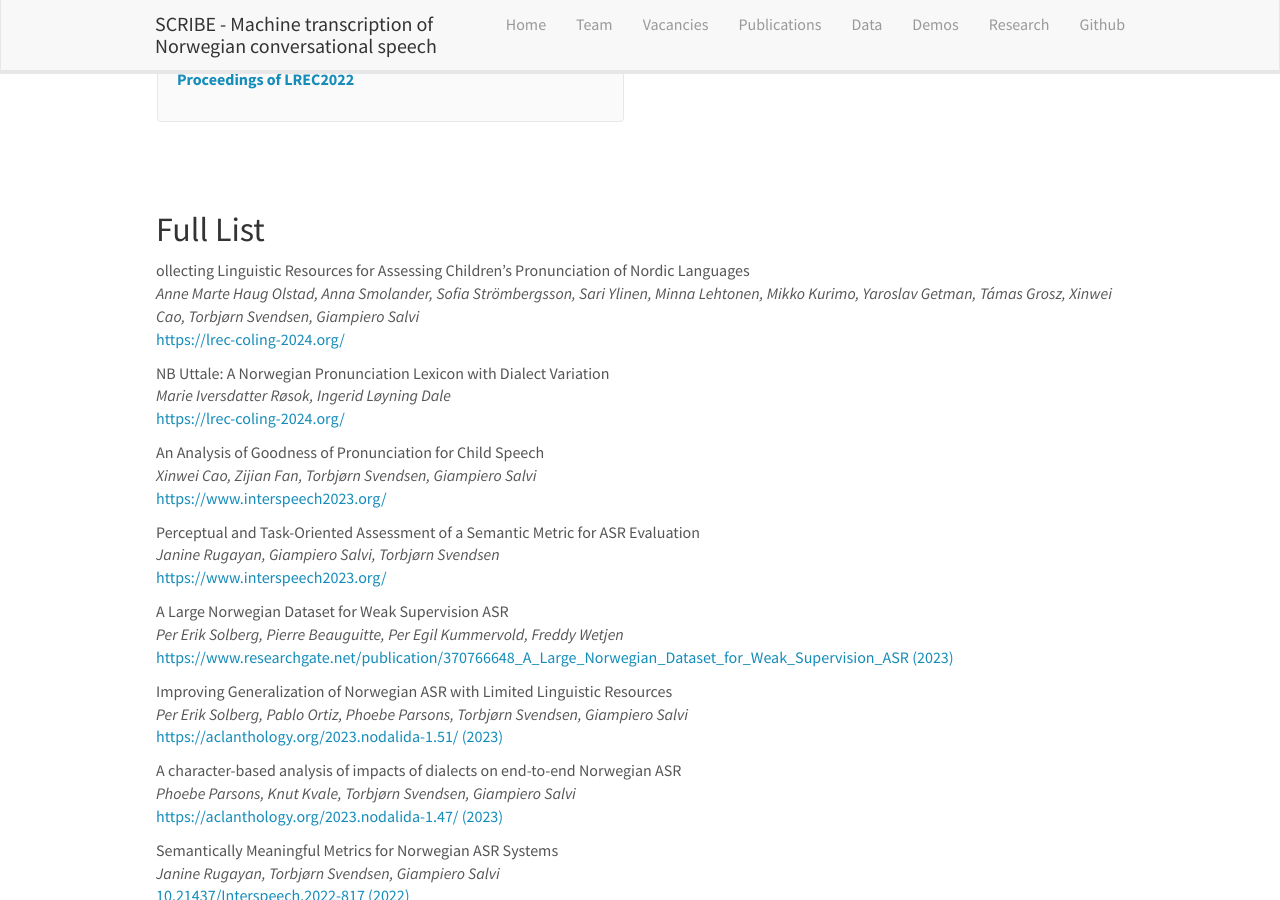
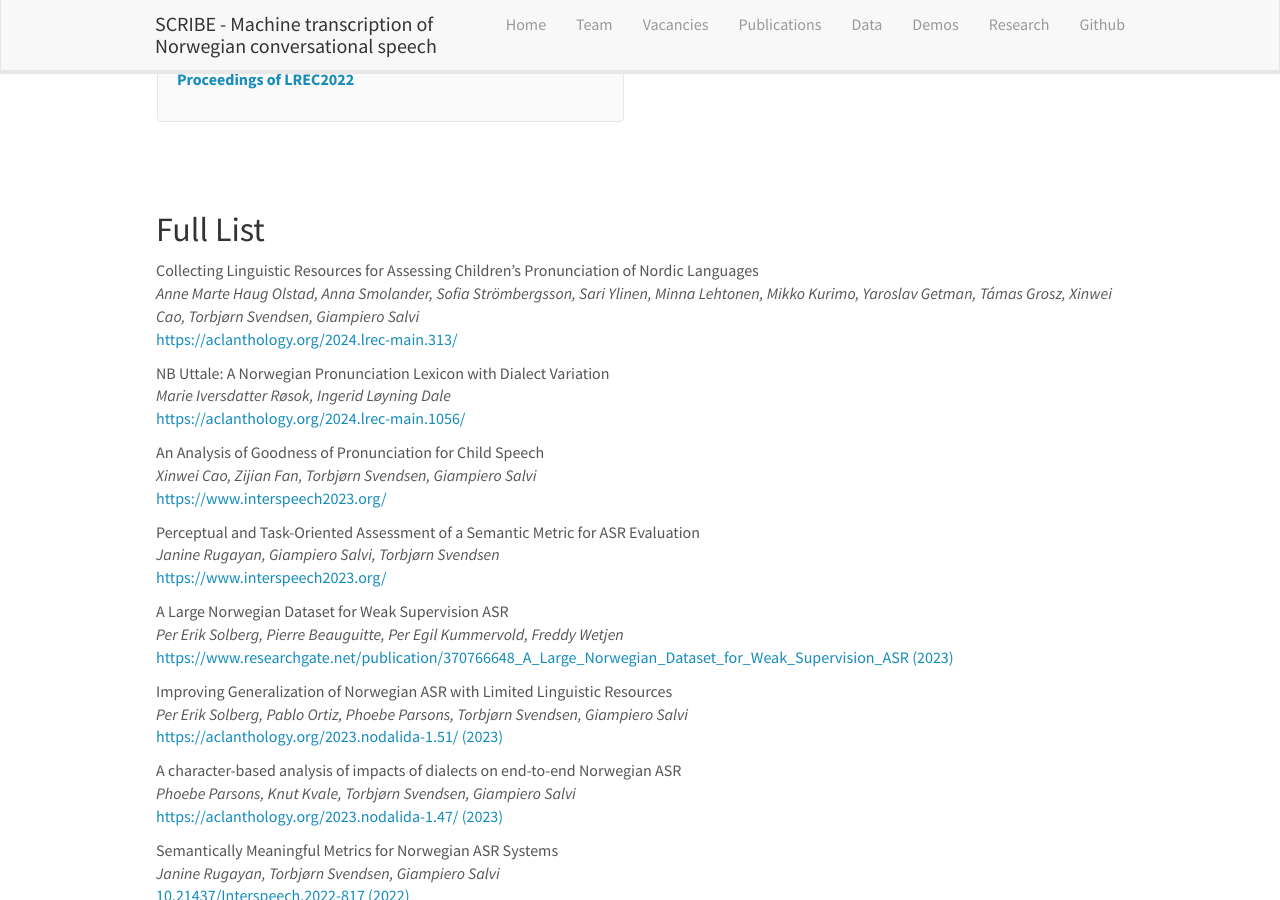
Before and after one commit to scribe-project/scribe-project.github.io, a Jekyll site: the page built from _pages/publications.md, in a window 1280 px wide and 900 px high, scrolled down 1524 px. Built offline with Jekyll 4.4.1, drawn with Linux system fonts in a browser that asks for light colours; nearby versions of some CDN libraries.

Commit message:
fixed title and url

```diff
--- a/_data/publist.yml
+++ b/_data/publist.yml
@@ -1,10 +1,10 @@
-- title: "ollecting Linguistic Resources for Assessing Children's Pronunciation of Nordic Languages"
+- title: "Collecting Linguistic Resources for Assessing Children's Pronunciation of Nordic Languages"
   image:
   description: We present our efforts to collect data for child speech recognition and automatic pronunciation assessment.
   authors: Anne Marte Haug Olstad, Anna Smolander, Sofia Strömbergsson, Sari Ylinen, Minna Lehtonen, Mikko Kurimo, Yaroslav Getman, Támas Grosz, Xinwei Cao, Torbjørn Svendsen, Giampiero Salvi
   link:
-    url: https://aclanthology.org/2024.lrec-main.0/
-    display: https://lrec-coling-2024.org/
+    url: https://aclanthology.org/2024.lrec-main.313/
+    display: https://aclanthology.org/2024.lrec-main.313/
   highlight: 0
   news2:
 
@@ -13,8 +13,8 @@
   description: We present a dialect dependent lexicon for Norwegian.
   authors: Marie Iversdatter Røsok, Ingerid Løyning Dale
   link:
-    url: https://aclanthology.org/2024.lrec-main.0/
-    display: https://lrec-coling-2024.org/
+    url: https://aclanthology.org/2024.lrec-main.1056/
+    display: https://aclanthology.org/2024.lrec-main.1056/
   highlight: 0
   news2:
 
```
